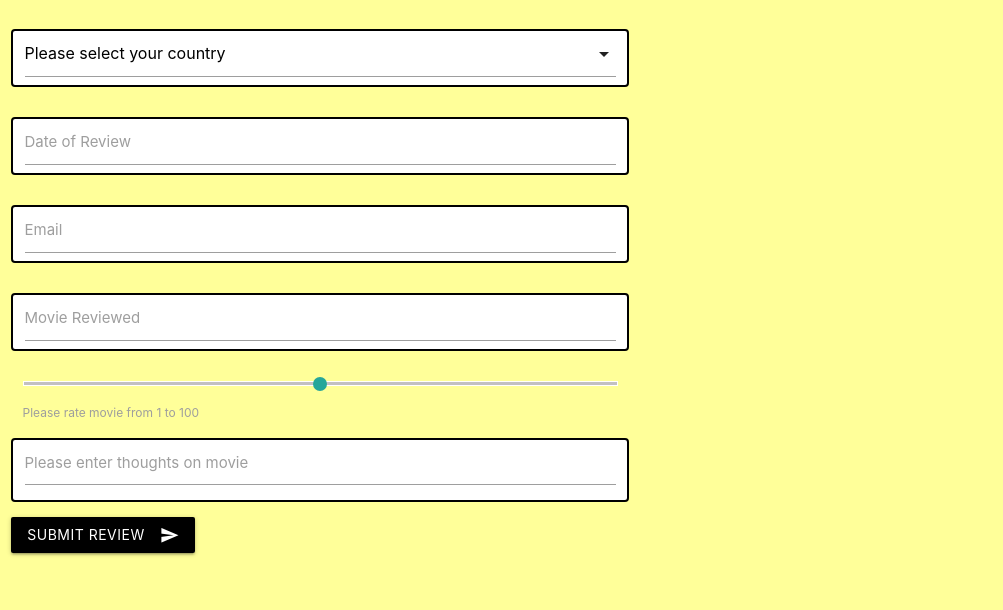
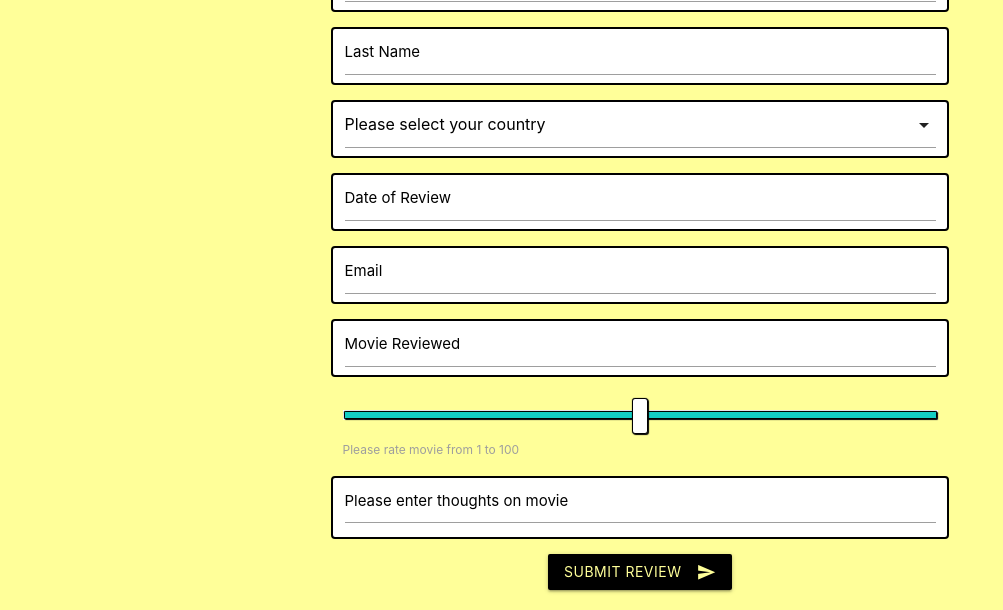
Before and after one commit to cfaulkner985/hollywood-reviews, a Flask app: page / in a window 1280 px wide. Shown: the part 321-931 px from the top of the page, without its empty margins (0-1003 px from the left). Before the commit the page ends 877 px from the top, so only its background shows below. Run offline with Flask 2, Linux system fonts and the light colour scheme; data that the repository does not hold is empty; some libraries are stand-ins or nearby versions.

Commit message:
Added comment and styling for buttons and rating bar

```diff
--- a/static/css/style.css
+++ b/static/css/style.css
@@ -3,17 +3,167 @@ body {
   background-color: rgb(255, 255, 153);
 }
 
+/***** NAV BAR  *****/
+nav {
+  background-color: black;
+  height: 12em;
+  line-height: 30px;
+  padding-top: 0.5em;
+}
+
+nav ul a {
+  padding-top: 5em;
+  font-size: 2em;
+  color: rgb(255, 255, 153);
+  padding: 2em 1.5em;
+}
+
 /********** USER PAGE  **********/
+/***** HEADING  *****/
+h3 {
+  text-align: center;
+}
+
 /***** FORM  *****/
 .input-field {
-  background-color:rgb(255, 255, 255);
-border: 2px solid black;
+  background-color: rgb(255, 255, 255);
+  border: 2px solid black;
   border-radius: 4px;
+}
+
+.nav-wrapper img {
+  height: 5em;
+  margin-bottom: 2em;
+}
+
+.input-field label {
+  color: #000;
+}
+
+.input-field input[type="text"]:focus + label {
+  color: #000;
+  padding-top: 1em;
+}
+
+.input-field input[type="email"]:focus + label {
+  color: #000;
+  padding-top: 1em;
+}
+
+.row .col {
+  float: none !important;
+  margin-left: auto;
+  margin-right: auto;
+}
+
+/***** RATINGS BAR  *****/
+input[type=range] {
+  -webkit-appearance: none;
+  margin: 18px 0;
+  width: 100%;
+}
+input[type=range]:focus {
+  outline: none;
+}
+input[type=range]::-webkit-slider-runnable-track {
+  width: 100%;
+  height: 8.4px;
+  cursor: pointer;
+  box-shadow: 1px 1px 1px #000000, 0px 0px 1px #0d0d0d;
+  background: #13cec4;
+  border-radius: 1.3px;
+  border: 0.2px solid #010101;
+}
+input[type=range]::-webkit-slider-thumb {
+  box-shadow: 1px 1px 1px #000000, 0px 0px 1px #0d0d0d;
+  border: 1px solid #000000;
+  height: 36px;
+  width: 16px;
+  border-radius: 3px;
+  background: #ffffff;
+  cursor: pointer;
+  -webkit-appearance: none;
+  margin-top: -14px;
+}
+input[type=range]:focus::-webkit-slider-runnable-track {
+  background: #13cec4;
+}
+input[type=range]::-moz-range-track {
+  width: 100%;
+  height: 8.4px;
+  cursor: pointer;
+  box-shadow: 1px 1px 1px #000000, 0px 0px 1px #0d0d0d;
+  background: #13cec4;
+  border-radius: 1.3px;
+  border: 0.2px solid #010101;
+}
+input[type=range]::-moz-range-thumb {
+  box-shadow: 1px 1px 1px #000000, 0px 0px 1px #0d0d0d;
+  border: 1px solid #000000;
+  height: 36px;
+  width: 16px;
+  border-radius: 3px;
+  background: #ffffff;
+  cursor: pointer;
+}
+input[type=range]::-ms-track {
+  width: 100%;
+  height: 8.4px;
+  cursor: pointer;
+  background: transparent;
+  border-color: transparent;
+  border-width: 16px 0;
+  color: transparent;
+}
+input[type=range]::-ms-fill-lower {
+  background: #13cec4;
+  border: 0.2px solid #010101;
+  border-radius: 2.6px;
+  box-shadow: 1px 1px 1px #000000, 0px 0px 1px #0d0d0d;
+}
+input[type=range]::-ms-fill-upper {
+  background: ##13cec4;
+  border: 0.2px solid #010101;
+  border-radius: 2.6px;
+  box-shadow: 1px 1px 1px #000000, 0px 0px 1px #0d0d0d;
+}
+input[type=range]::-ms-thumb {
+  box-shadow: 1px 1px 1px #000000, 0px 0px 1px #0d0d0d;
+  border: 1px solid #000000;
+  height: 36px;
+  width: 16px;
+  border-radius: 3px;
+  background: #ffffff;
+  cursor: pointer;
+}
+input[type=range]:focus::-ms-fill-lower {
+  background: #13cec4;
+}
+input[type=range]:focus::-ms-fill-upper {
+  background: #13cec4;
 }
 
 /********** REVIEWS PAGE  **********/
 /***** BUTTONS  *****/
-.reviews_button {
+.add_review {
   color: rgb(255, 255, 153);
-  margin-left: 1em;
+  margin: auto;
+  display: block;
 }
+
+/********** MOVIES PAGE  **********/
+/***** BUTTONS  *****/
+.insert_movie {
+  color: rgb(255, 255, 153);
+  margin: auto;
+  display: block;
+  margin-top: 1em;
+}
+
+/********** ADD MOVIES PAGE  **********/
+/***** BUTTONS  *****/
+.add_movie {
+  color: rgb(255, 255, 153);
+  margin: auto;
+  display: block;
+}
```
